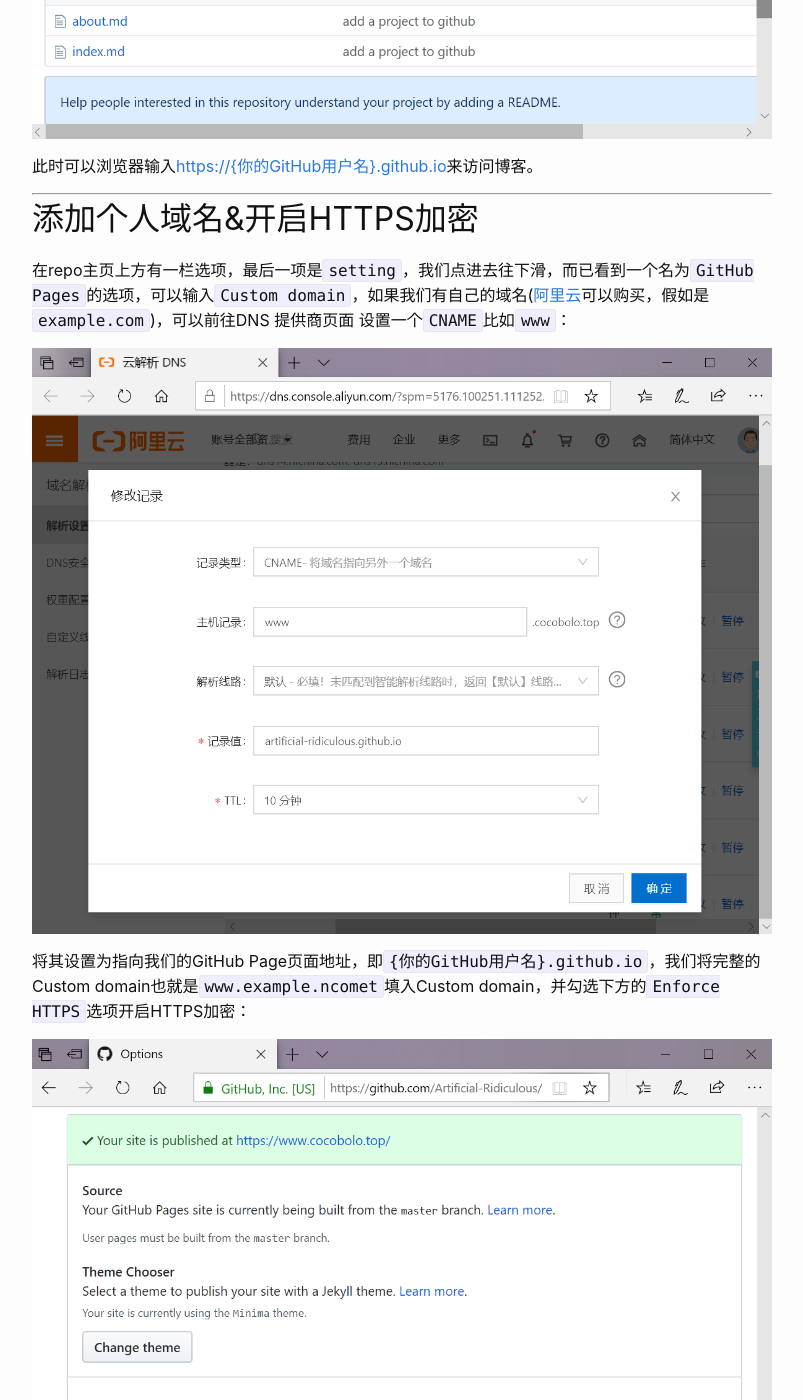
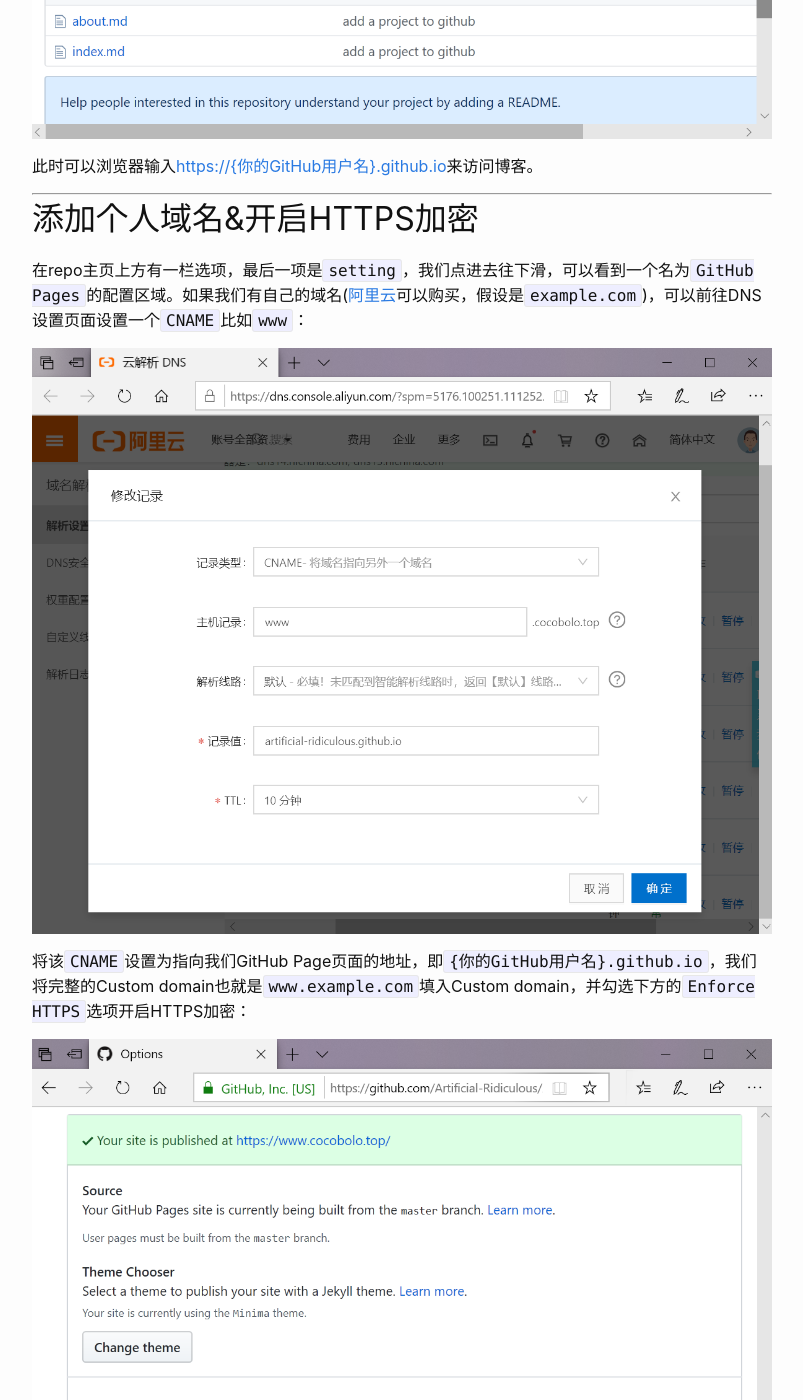
Before and after one commit to Artificial-Ridiculous/Artificial-Ridiculous.github.io, a Jekyll site: the page built from _posts/2019-07-08-Jekyll+GitHubPages搭建个人博客.markdown, in a window 1280 px wide and 1400 px high, scrolled down 8493 px. Shown: the whole window, without its empty margins (238-1041 px from the left). Built offline with Jekyll 4.4.1, drawn with Linux system fonts in a browser that asks for light colours; comment, search, counter and statistics services are not loaded; some of the changed text lies outside the part shown.

Commit message:
0708update

```diff
--- a/_posts/2019-07-08-Jekyll+GitHubPages搭建个人博客.markdown
+++ b/_posts/2019-07-08-Jekyll+GitHubPages搭建个人博客.markdown
@@ -255,14 +255,14 @@ Branch master set up to track remote branch master from origin.
 
 ## 添加个人域名&开启HTTPS加密
 
-在repo主页上方有一栏选项，最后一项是`setting`，我们点进去往下滑，而已看到一个名为`GitHub Pages`的选项，可以输入`Custom domain`，如果我们有自己的域名([阿里云](https://wanwang.aliyun.com/)可以购买，假如是`example.com`)，可以前往DNS 提供商页面 设置一个`CNAME`比如`www`：
+在repo主页上方有一栏选项，最后一项是`setting`，我们点进去往下滑，可以看到一个名为`GitHub Pages`的配置区域。如果我们有自己的域名([阿里云](https://wanwang.aliyun.com/)可以购买，假设是`example.com`)，可以前往DNS设置页面设置一个`CNAME`比如`www`：
 
 ![CNAME]({{ "/PNG/CNAME.png" | absolute_url }})
 
-将其设置为指向我们的GitHub Page页面地址，即`{你的GitHub用户名}.github.io`，我们将完整的Custom domain也就是`www.example.ncomet`填入Custom domain，并勾选下方的`Enforce HTTPS`选项开启HTTPS加密：
+将该`CNAME`设置为指向我们GitHub Page页面的地址，即`{你的GitHub用户名}.github.io`，我们将完整的Custom domain也就是`www.example.com`填入Custom domain，并勾选下方的`Enforce HTTPS`选项开启HTTPS加密：
 
 ![www_cocobolo_top]({{ "/PNG/www_cocobolo_top.png" | absolute_url }})
 
-至此，博客搭建完毕。
+至此，基本的博客框架搭建工作就已经全部结束。如果暂时不想玩出花来(内容价值大于花里胡哨价值)的话，基本上就可以开启`写markdown -> 扔_posts文件夹`的简单写作模式了。
 
 写博客冰冻三尺非一日之寒，贵在坚持。加油！与你共勉。
```
